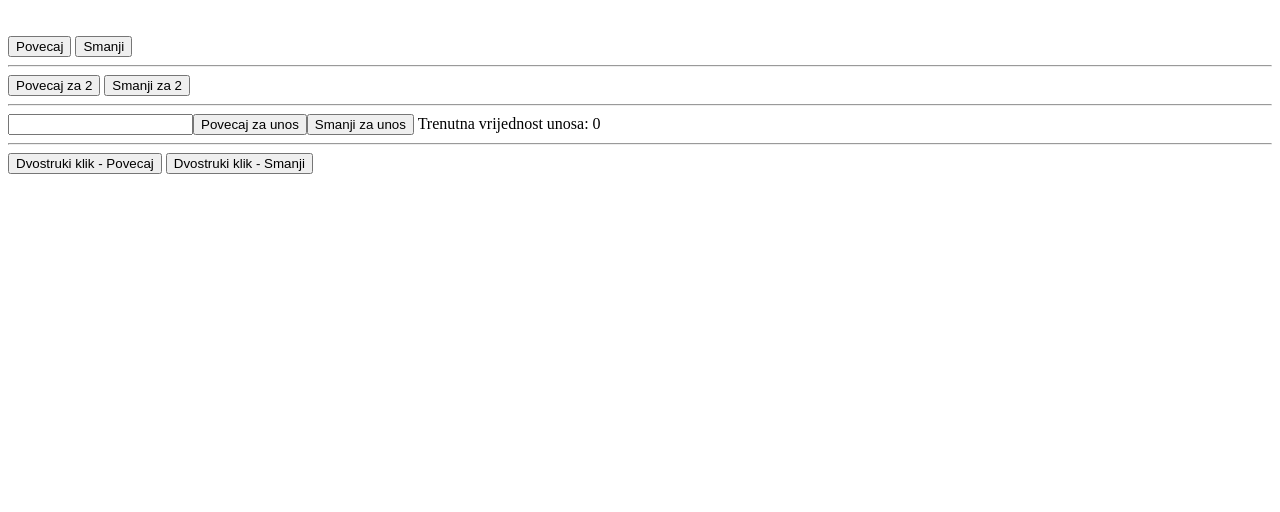
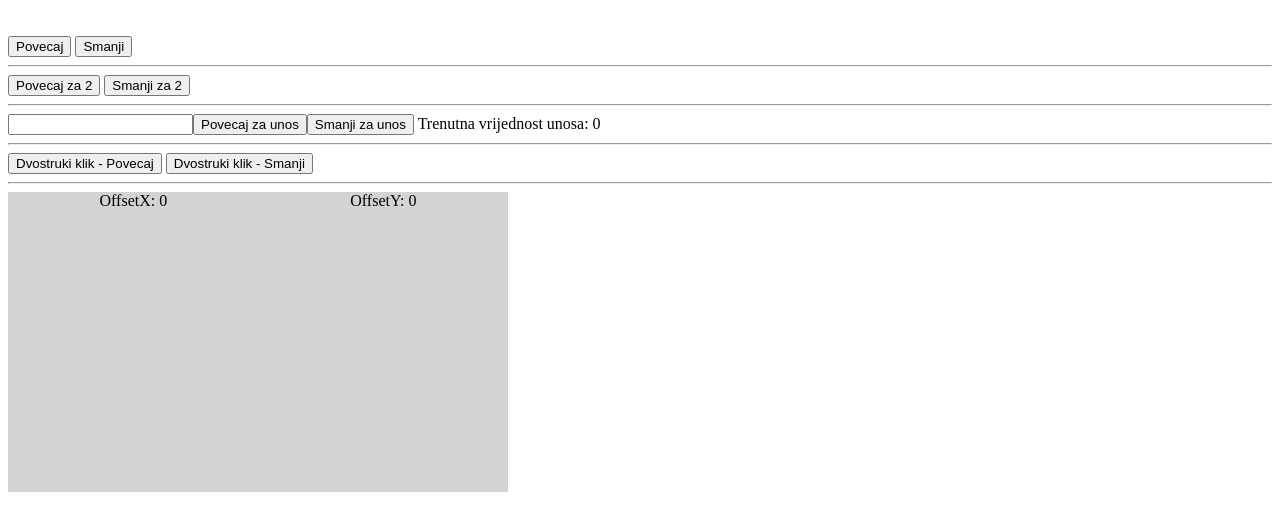
Before and after one commit to Stanko172/vue-firebase, a plain HTML site: page index.html in a window 1280 px wide. Shown: the part 288-800 px from the top of the page. Drawn offline with nearby package versions, Linux system fonts and the light colour scheme.

Commit message:
event object

```diff
--- a/app.js
+++ b/app.js
@@ -7,7 +7,9 @@ vm = new Vue({
         classes: ['first', 'second'],
         text: "FPMOZ",
         counter: 0,
-        amount: ''
+        amount: '',
+        offsetX: 0,
+        offsetY: 0
     },
     methods: {
         greet(vrijeme){
@@ -27,6 +29,10 @@ vm = new Vue({
             }else{
                 this.counter -= amount
             }
+        },
+        scanCoords(e){
+            this.offsetX = e.offsetX
+            this.offsetY = e.offsetY
         }
     }
 })
--- a/index.html
+++ b/index.html
@@ -9,6 +9,16 @@
         }
         .second{
             text-decoration: none;
+        }
+        .coords-container{
+            width: 500px;
+            height: 300px;
+            background: lightgrey;
+        }
+
+        .coords{
+            display: flex;
+            justify-content: space-around;
         }
     </style>
     <body>
@@ -41,6 +51,15 @@
 
             <button @dblclick="counter++">Dvostruki klik - Povecaj</button>
            <button  @dblclick="counter--">Dvostruki klik - Smanji</button>
+
+           <hr />
+
+           <div class="coords-container" @mousemove="scanCoords">
+               <div class="coords">
+                    <div>OffsetX: {{ offsetX }} </div>
+                    <div>OffsetY: {{ offsetY }}</div>
+                </div>
+           </div>
         </div>
 
         <script src="https://cdn.jsdelivr.net/npm/vue/dist/vue.js"></script>
```
